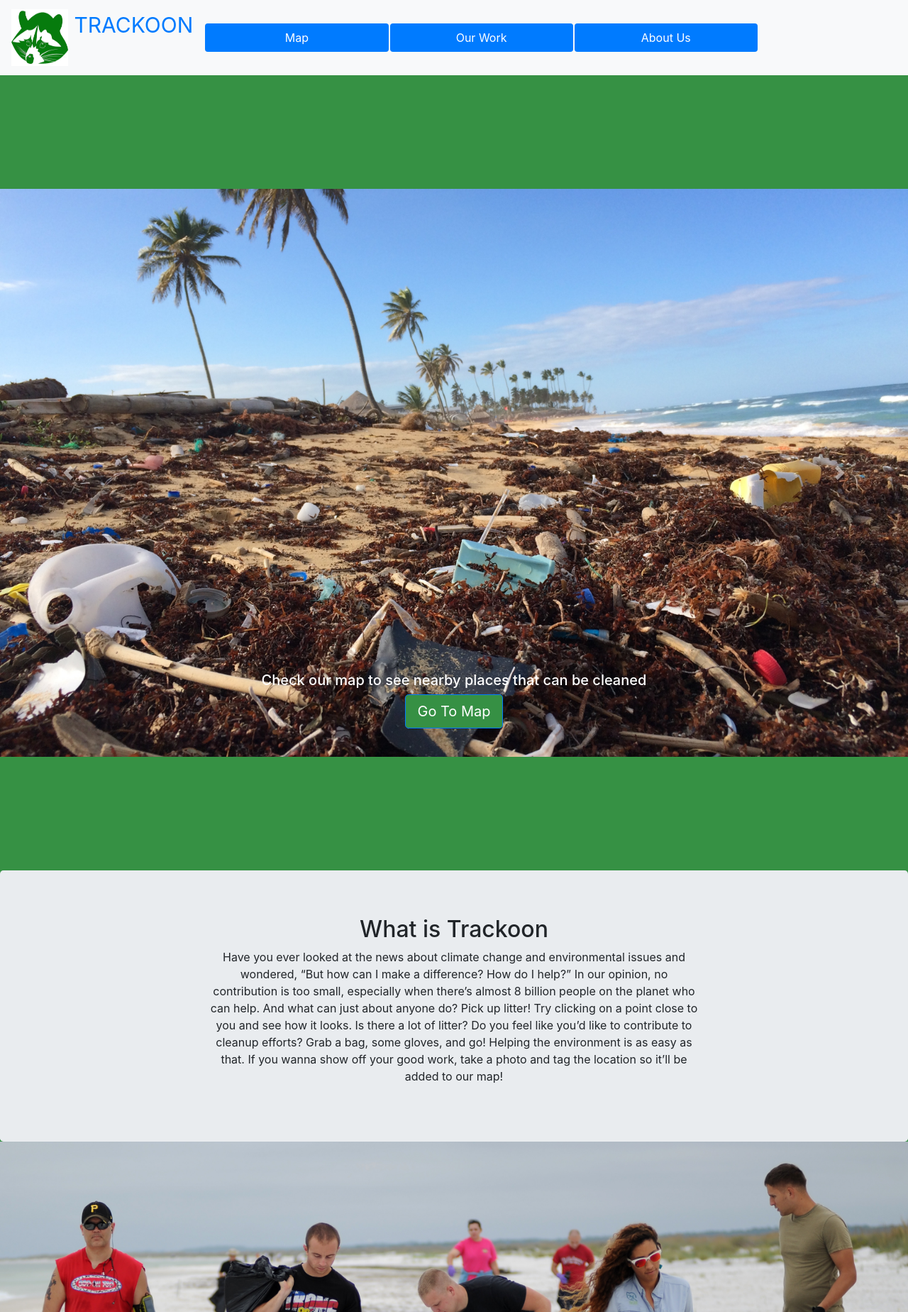
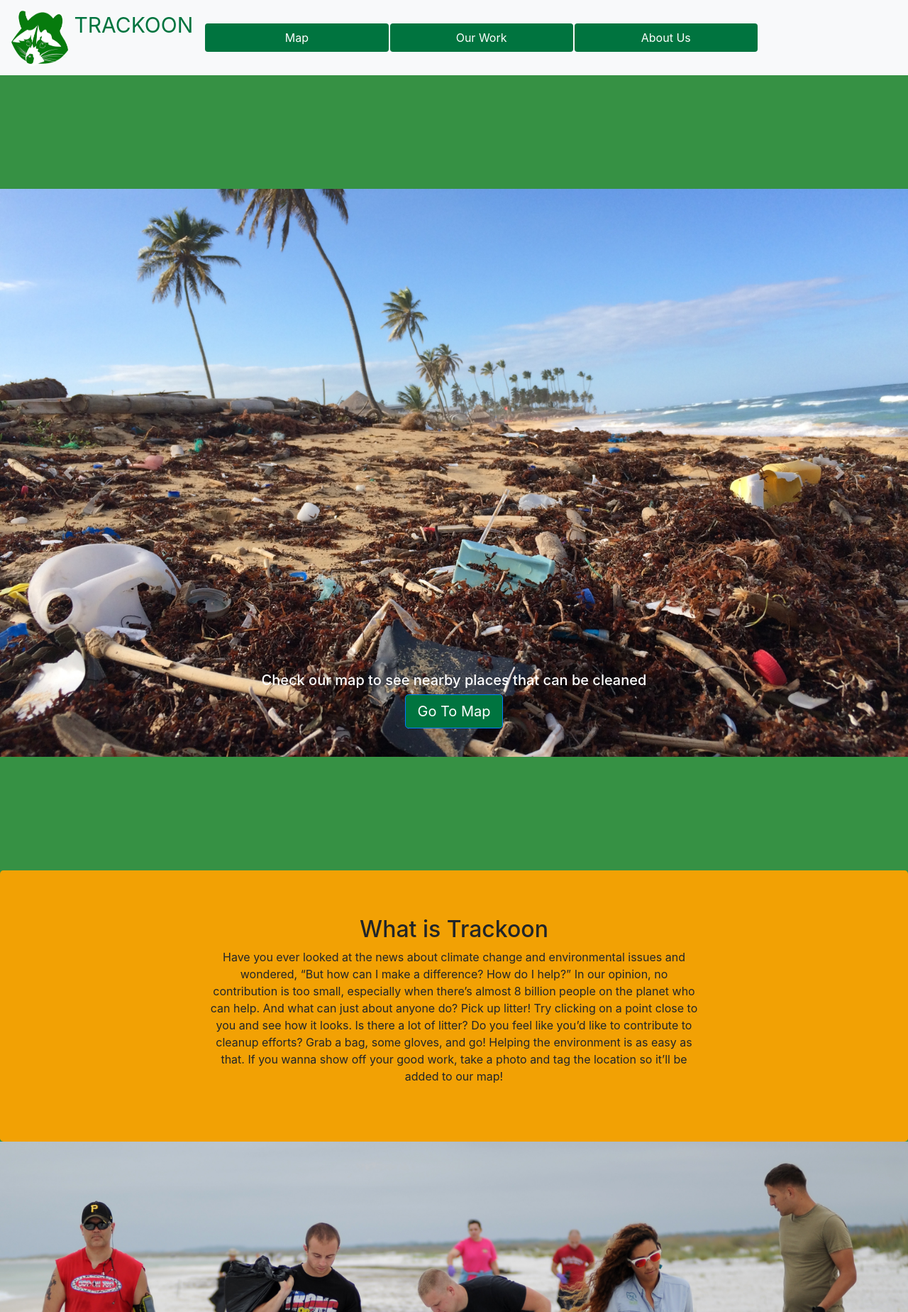
Before and after one commit to shabonout/trashoon, a Django app: page / in a window 1280 px wide. Shown: the top 1848 px of the page at 71% size. Run offline with Django 3.2, Linux system fonts and the light colour scheme; data comes from the database, SQL or seed files in the repository; some libraries are stand-ins or nearby versions.

Commit message:
Fixed Logos and Colors

```diff
--- a/django-website/src/pins/static/CSS/style.css
+++ b/django-website/src/pins/static/CSS/style.css
@@ -13,11 +13,9 @@ html, body{
 }
 
 .jumbotron{
+    background-color: #f2a104;
+}
 
-}
-#logo {
-    background: #ffffff;
-}
 
 .home {
     display: table;
--- a/django-website/src/pins/templates/WebPage.html
+++ b/django-website/src/pins/templates/WebPage.html
@@ -9,16 +9,16 @@
     <title>TRACKOON</title>
 </head>
 <body>
-    <nav class="navbar navbar-expand-sm bg-light" style="margin-bottom: 10rem; content:">
-        <a class="navbar-brand" href="#" id="Trashoon">
-         <img id="logo" src="{% static 'resources/trashoon.png' %}" width="80" height="80" class="d-inline-block align-top" alt="logo">
+    <nav class="navbar navbar-expand-sm bg-light" style="margin-bottom: 10rem">
+        <a class="navbar-brand" href="#" id="Trashoon"  style="color: #00743f">
+         <img id="logo" src="{% static 'resources/trashoon.png' %}" width="80" height="80" style="" class="d-inline-block align-top" alt="logo">
         TRACKOON
         </a>
         <div class="navbar-collapse" id="navbarSupportedContent" style="width: 80%; height: 60%" >
             <nav class="nav nav-pills nav-justified" style="width: 80%">
-                <a class="nav-item nav-link active" style="margin: 1px" href="#">Map</a>
-                <a class="nav-item nav-link active" style="margin: 1px" href="#">Our Work</a>
-                <a class="nav-item nav-link active" style="margin: 1px" href="#">About Us</a>
+                <a class="nav-item nav-link active" style="margin: 1px; background: #00743f" href="#">Map</a>
+                <a class="nav-item nav-link active" style="margin: 1px; background: #00743f" href="#">Our Work</a>
+                <a class="nav-item nav-link active" style="margin: 1px; background: #00743f" href="#">About Us</a>
             </nav>
         </div>
     </nav>
@@ -30,7 +30,7 @@
                     <h5>
                         Check our map to see nearby places that can be cleaned
                     </h5>
-                    <button type="button" class="btn btn-primary btn-lg" style="background: #369044 ">Go To Map</button>
+                    <button type="button" class="btn btn-primary btn-lg" style="background: #00743f ">Go To Map</button>
                 </div>
             </div>
             <div class="carousel-item">
@@ -39,7 +39,7 @@
                     <h5>
                         Learn more about our goals and how Trackoon works
                     </h5>
-                    <button type="button" class="btn btn-primary btn-lg" style="background: #369044 ">Our Work</button>
+                    <button type="button" class="btn btn-primary btn-lg" style="background: #00743f ">Our Work</button>
                 </div>
             </div>
             <div class="carousel-item">
@@ -48,7 +48,7 @@
                     <h5>
                         Learn more about the developing team
                     </h5>
-                    <button type="button" class="btn btn-primary btn-lg" style="background: #369044 ">About Us</button>
+                    <button type="button" class="btn btn-primary btn-lg" style="background: #00743f ">About Us</button>
                 </div>
             </div>
         </div>
@@ -128,29 +128,29 @@
 
 
 
-    <footer class="page-footer font-small teal pt-4" style="background: #6DDCBD; margin-top: 20rem">
+    <footer class="page-footer font-small teal pt-4" style="background: #ffffff; margin-top: 20rem">
         <div class="container-fluid text-center text-md-left">
             <div class="row">
                 <div class="col-1"></div>
                 <div class="col-2">
-                    <img src="../static/resources/ericsson.png" alt="" style="width: 100%;">
+                    <img src="../static/resources/Ericsson-logo-vector.png" alt="" style="width: 100%;">
                 </div>
                 <div class="col-2">
-                    <img src="../static/resources/original.png" alt="" style="width: 100%;">
+                    <img src="../static/resources/Owl_Orange.png" alt="" style="width: 100%; height: 70%">
                 </div>
                 <div class="col-2">
-
+                    <img src="../static/resources/sf.png" alt="" style="width: 100%;">
                 </div>
                 <div class="col-2">
-                    <img src="../static/resources/ctrlAlt.png" alt="" style="width: 100%;">
+                    <img src="../static/resources/cat.png" alt="" style="width: 100%;">
                 </div>
                 <div class="col-2">
-                    <img src="../static/resources/fb3.png" alt="" style="width: 100%;">
+                    <img src="../static/resources/SKIP.png" alt="" style="width: 100%;">
                 </div>
 
             </div>
         </div>
-        <div class="footer-copyright text-center py-3" style="background: #5b80b2">
+        <div class="footer-copyright text-center py-3" style="background: #f2a104">
             It's FOSS!!
         </div>
     </footer>
```
Also changed, not shown: django-website/src/pins/static/resources/Ericsson-logo-vector.png (added), django-website/src/pins/static/resources/Owl_Black.png (added), django-website/src/pins/static/resources/Owl_Orange.png (added), django-website/src/pins/static/resources/SKIP.png (added), django-website/src/pins/static/resources/cat.png (added), django-website/src/pins/static/resources/sf.png (added).
